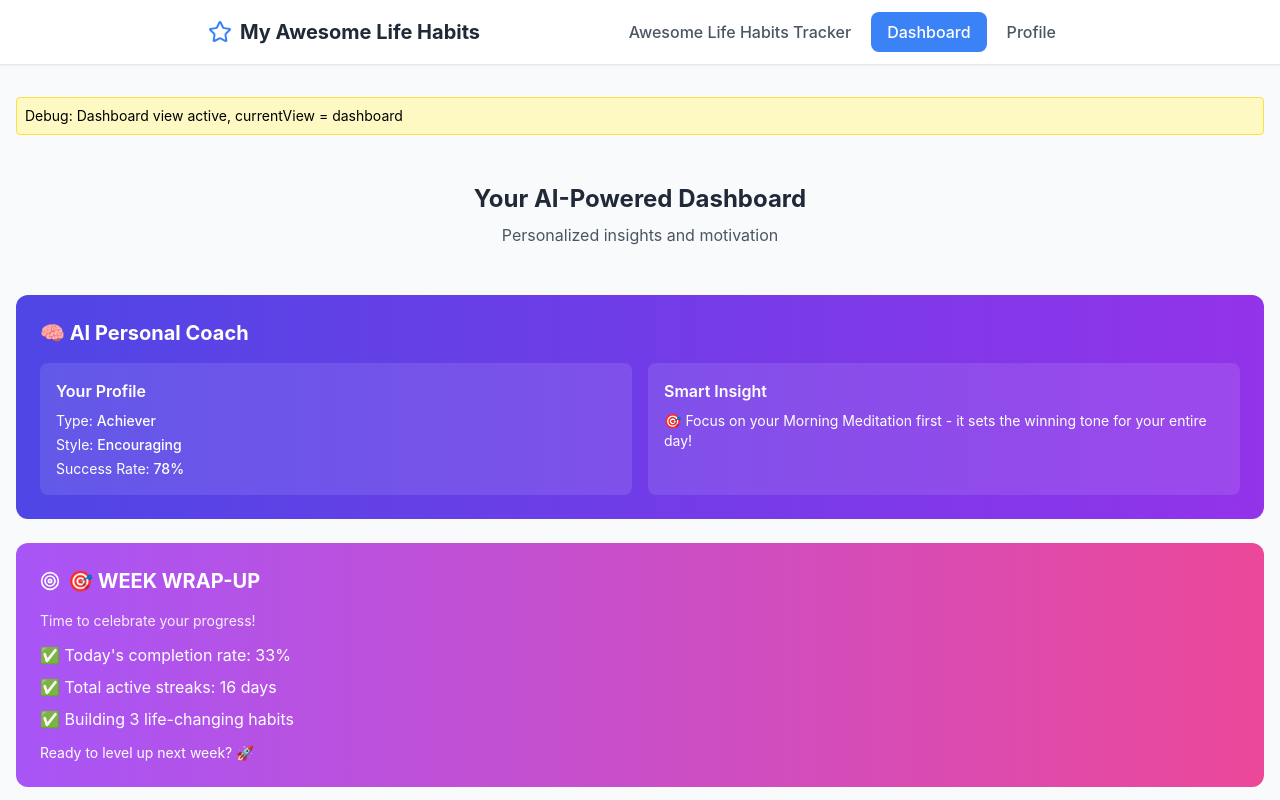
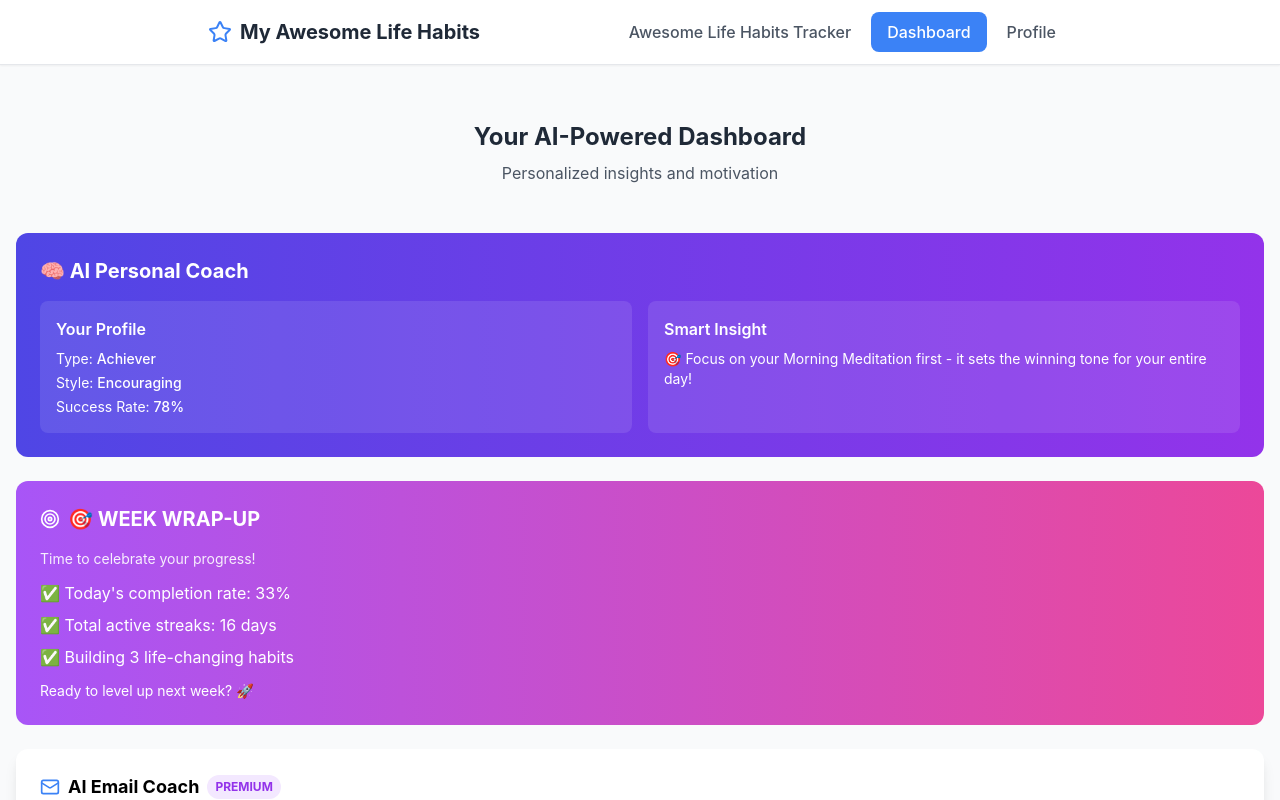
Before and after one commit to DeodathVR/better-habits-better-me, a React (Create React App) app: page / in a window 1280 px wide. Both pictures are taken after a click on the button "Dashboard". Shown: the top 800 px of the page. Built offline with nearby package versions, Linux system fonts and the light colour scheme.

Commit message:
Update with Major Changes App.js

```diff
--- a/src/App.js
+++ b/src/App.js
@@ -32,7 +32,7 @@ function App() {
       emailHistory: [{
         id: 1,
         subject: "Your meditation streak is waiting for you, Alex",
-        sent: new Date(),
+        sent: new Date().toISOString(),
         daysMissed: 2,
         content: "Hi Alex,\n\nI noticed you haven't checked in for 2 days. Your 21-day streak shows real dedication!\n\nYour AI Coach 🤖💪"
       }],
@@ -390,7 +390,7 @@ Research indicates that users who restart within 24 hours of this call maintain
       voiceStyle: callData.voiceStyle,
       duration: callData.duration,
       scheduledTime: callData.scheduledTime,
-      scheduled: new Date(),
+      scheduled: new Date().toISOString(),
       daysMissed: daysMissed,
       status: "scheduled"
     };
@@ -408,7 +408,7 @@ Research indicates that users who restart within 24 hours of this call maintain
       id: Date.now(),
       subject: `Your ${currentUser.behaviorData.lastCompletedHabit.toLowerCase()} streak is waiting for you, ${currentUser.name}`,
       content: `Hi ${currentUser.name},\n\nI noticed you haven't checked in for 2 days. You've built a ${currentUser.behaviorData.longestStreak}-day streak before!\n\nYour AI Coach 🤖💪`,
-      sent: new Date(),
+      sent: new Date().toISOString(),
       daysMissed: 2
     };
 
@@ -1274,17 +1274,11 @@ Example URLs you can bookmark or use:
 
         {currentView === 'dashboard' && (
           <div className="space-y-6">
-            {/* Debug info - remove this after testing */}
-            <div className="bg-yellow-100 border border-yellow-300 rounded p-2 text-sm">
-              Debug: Dashboard view active, currentView = {currentView}
-            </div>
-
             <div className="text-center py-6">
               <h2 className="text-2xl font-bold text-gray-800 mb-2">Your AI-Powered Dashboard</h2>
               <p className="text-gray-600">Personalized insights and motivation</p>
             </div>
 
-            {currentUser.isPremium && (
             <div className="bg-gradient-to-r from-indigo-600 to-purple-600 rounded-xl p-6 text-white mb-6">
               <h3 className="text-xl font-bold mb-4">🧠 AI Personal Coach</h3>
               <div className="grid grid-cols-1 lg:grid-cols-2 gap-4">
@@ -1302,7 +1296,6 @@ Example URLs you can bookmark or use:
                 </div>
               </div>
             </div>
-            )}
 
             <div className="bg-gradient-to-r from-purple-500 to-pink-500 rounded-xl p-6 text-white mb-6">
               <h3 className="text-xl font-bold mb-4 flex items-center gap-2">
@@ -1339,7 +1332,6 @@ Example URLs you can bookmark or use:
                 </div>
               </div>
 
-              {currentUser.emailHistory.length > 0 && (
               <div>
                 <h4 className="font-semibold mb-3">Recent AI Coach Emails</h4>
                 <div className="space-y-3">
@@ -1353,7 +1345,7 @@ Example URLs you can bookmark or use:
                             <p className="text-xs text-gray-500">coach@myawesomelifehabits.com</p>
                           </div>
                         </div>
-                          <span className="text-xs text-gray-500">{email.sent.toLocaleDateString()}</span>
+                        <span className="text-xs text-gray-500">{new Date(email.sent).toLocaleDateString()}</span>
                       </div>
                       <h4 className="font-semibold text-gray-800 mb-2">📧 {email.subject}</h4>
                       <div className="text-sm text-gray-600 whitespace-pre-line bg-gray-50 p-3 rounded border-l-4 border-blue-500">
@@ -1363,7 +1355,6 @@ Example URLs you can bookmark or use:
                   ))}
                 </div>
               </div>
-              )}
             </div>
 
             <div className="bg-white rounded-xl shadow-lg p-6">
@@ -1397,7 +1388,7 @@ Example URLs you can bookmark or use:
                   <div className="space-y-3">
                     {currentUser.callHistory.map(call => (
                       <div key={call.id} className="bg-white border border-gray-200 rounded-lg p-4 shadow-sm">
-                        <div className="flex flex-col sm:flex-row sm:items-center justify-between mb-3 gap-2">
+                        <div className="flex items-center justify-between mb-3">
                           <div className="flex items-center gap-2">
                             <div className="w-8 h-8 bg-green-500 rounded-full flex items-center justify-center text-white text-sm font-bold">📞</div>
                             <div>
@@ -1405,7 +1396,7 @@ Example URLs you can bookmark or use:
                               <p className="text-xs text-gray-500">Scheduled for {call.scheduledTime}</p>
                             </div>
                           </div>
-                          <span className="text-xs bg-green-100 text-green-600 px-2 py-1 rounded-full self-start">{call.status}</span>
+                          <span className="text-xs bg-green-100 text-green-600 px-2 py-1 rounded-full">{call.status}</span>
                         </div>
                         <div className="text-sm text-gray-600 bg-gray-50 p-3 rounded border-l-4 border-green-500">
                           <p className="font-medium mb-2">📜 Call Script Preview ({call.voiceStyle}):</p>
```
Lines whose indentation alone changed are shown as unchanged.
